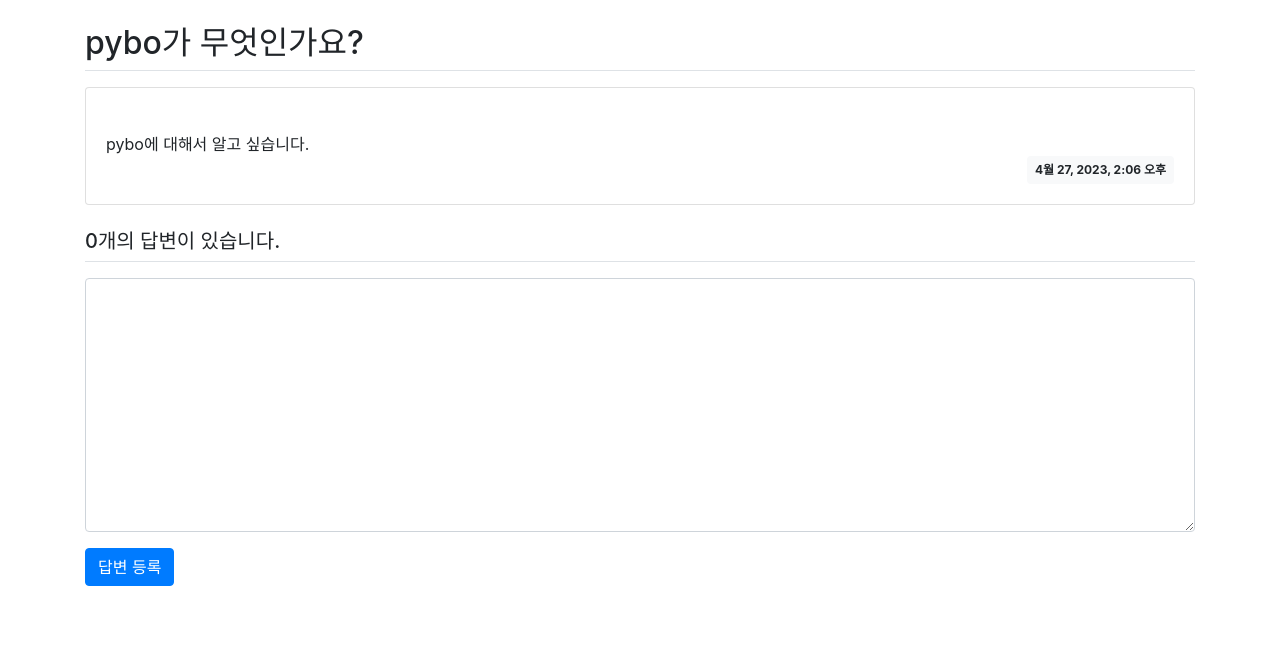
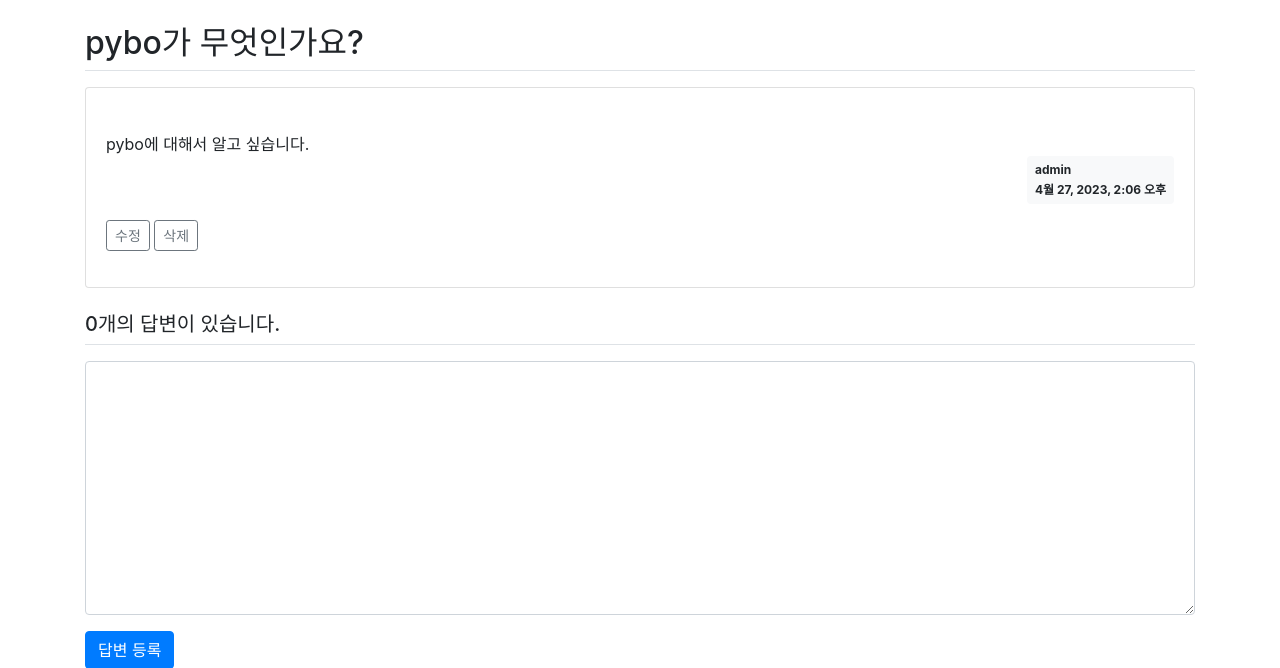
Before and after one commit to karl27hg/django_pybo, a Django app: page /pybo/answer/create/1/ in a window 1280 px wide. Shown: the part 57-725 px from the top of the page. Run offline with Django 3.2, Linux system fonts and the light colour scheme; a user stored in the database is signed in; data comes from the database, SQL or seed files in the repository; both versions use the stored data as it was after the commit; some libraries are stand-ins or nearby versions.

Commit message:
add datetime

```diff
--- a/pybo/models.py
+++ b/pybo/models.py
@@ -5,6 +5,7 @@ from django.contrib.auth.models import User
 
 class Question(models.Model):
     author = models.ForeignKey(User, on_delete=models.CASCADE)
+    modify_date = models.DateTimeField(null=True, blank=True)
     subject = models.CharField(max_length=200)
     content = models.TextField()
     create_date = models.DateTimeField()
@@ -14,6 +15,7 @@ class Question(models.Model):
 
 class Answer(models.Model):
     author = models.ForeignKey(User, on_delete=models.CASCADE)
+    modify_date = models.DateTimeField(null=True, blank=True)
     question = models.ForeignKey(Question, on_delete=models.CASCADE)
     content = models.TextField()
     create_date = models.DateTimeField()
--- a/pybo/urls.py
+++ b/pybo/urls.py
@@ -7,5 +7,9 @@ urlpatterns = [
     path('', views.index, name='index'),
     path('<int:question_id>/', views.detail, name='detail'),
     path('answer/create/<int:question_id>/', views.answer_create, name='answer_create'),
-    path('question/create/', views.question_create, name='question_create')
+    path('question/create/', views.question_create, name='question_create'),
+    path('question/modify/<int:question_id>/', views.question_modify, name='question_modify'),
+    path('question/delete/<int:question_id>/', views.question_delete, name='question_delete'),
+    path('answer/modify/<int:answer_id>/', views.answer_modify, name='answer_modify'),
+    path('answer/delete/<int:answer_id>/', views.answer_delete, name='answer_delete'),
 ]
--- a/pybo/views.py
+++ b/pybo/views.py
@@ -1,10 +1,11 @@
 from django.shortcuts import render, get_object_or_404, redirect
 from django.http import HttpResponse
-from .models import Question
+from .models import Question, Answer
 from django.utils import timezone
 from .forms import QuestionForm, AnswerForm
 from django.core.paginator import Paginator
 from django.contrib.auth.decorators import login_required
+from django.contrib import messages
 
 # Create your views here.
 
@@ -63,3 +64,65 @@ def question_create(request):
         form = QuestionForm()
     context = {'form': form}
     return render(request, 'pybo/question_form.html', context)
+
+@login_required(login_url='common:login')
+def question_modify(request, question_id):
+    """pybo 질문 수정"""
+    question = get_object_or_404(Question, pk=question_id)
+    if request.user != question.author:
+        messages.error(request, '수정권한이 없습니다')
+        return redirect('pybo:detail', question_id=question.id)
+
+    if request.method == "POST":
+        form = QuestionForm(request.POST, instance=question)
+        if form.is_valid():
+            question = form.save(commit=False)
+            question.author = request.user
+            question.modify_date = timezone.now()
+            question.save()
+            return redirect('pybo:detail', question_id=question.id)
+    else:
+        form = QuestionForm(instance=question)
+    context = {'form': form}
+    return render(request, 'pybo/question_form.html', context)
+
+@login_required(login_url="common:login")
+def question_delete(request, question_id):
+    """pybo 질문 삭제"""
+    question = get_object_or_404(Question, pk=question_id)
+    if request.user != question.author:
+        messages.error(request, '삭제권한이 없습니다')
+        return redirect('pybo:detail', question_id=question.id)
+    question.delete()
+    return redirect('pybo:index')
+
+@login_required(login_url="common:login")
+def answer_modify(request, answer_id):
+    """pybo 답변 수정"""
+    answer = get_object_or_404(Answer, pk=answer_id)
+    if request.user != answer.author:
+        messages.error(request, '수정권한이 없습니다')
+        return redirect('pybo:detail', question_id=answer.question.id)
+
+    if request.method == "POST":
+        form = AnswerForm(request.POST, instance=answer)
+        if form.is_valid():
+            answer = form.save(commit=False)
+            answer.author = request.user
+            answer.modify_date = timezone.now()
+            answer.save()
+            return redirect('pybo:detail', question_id=answer.question.id)
+    else:
+        form = AnswerForm(instance=answer)
+    context = {'answer': answer, 'form': form}
+    return render(request, 'pybo/answer_form.html', context)
+
+@login_required(login_url="common:login")
+def answer_delete(request, answer_id):
+    """pybo 답변 삭제"""
+    answer = get_object_or_404(Answer, pk=answer_id)
+    if request.user != answer.author:
+        messages.error(request, '삭제권한이 없습니다')
+    else:
+        answer.delete()
+    return redirect('pybo:detail', question_id=answer.question.id)
--- a/templates/base.html
+++ b/templates/base.html
@@ -21,5 +21,9 @@
         <script src="{% static 'jquery-3.6.4.min.js' %}"></script>
         <!-- Bootstrap js -->
         <script src="{% static 'bootstrap.min.js' %}"></script>
+        <!-- 자바스크립트 start -->
+        {% block script %}
+        {% endblock script %}
+        <!-- 자바스크립트 end -->
     </body>
 </html>
--- a/templates/pybo/question_detail.html
+++ b/templates/pybo/question_detail.html
@@ -8,10 +8,25 @@
                 {{ question.content }}
             </div>
             <div class="d-flex justify-content-end">
-                <div class="badge badge-light p-2">
-                    {{ question.create_date }}
+                {% if question.modify_date %}
+                <div class="badge badge-light p-2 text-left mx-3">
+                    <div class="badge badge-light p-2 text-left mx-3">
+                        <div class="mb-2">modified at</div>
+                        <div>{{ question.modify_date }}</div>
+                    </div>
+                </div>
+                {% endif %}
+                <div class="badge badge-light p-2 text-left">
+                    <div class="mb-2">{{ question.author.username }}</div>
+                    <div>{{ question.create_date }}</div>
                 </div>
             </div>
+            {% if request.user == question.author %}
+            <div class="my-3">
+                <a href="{% url 'pybo:question_modify' question.id %}" class="btn btn-sm btn-outline-secondary">수정</a>
+                <a href="#" class="delete btn btn-sm btn-outline-secondary" data-uri="{% url 'pybo:question_delete' question.id %}">삭제</a>
+            </div>
+            {% endif %}
         </div>
     </div>
     <h5 class="border-bottom my-3 py-2">
@@ -22,11 +37,26 @@
         <div class="card-text" style="white-space: pre-line;">
             {{ answer.content }}
         </div>
-        <div class="d-flex justifiy-content-end">
-            <div class="badge badge-light p-2">
-                {{ answer.create_date }}
+        <div class="d-flex justify-content-end">
+            {% if answer.modify_date %}
+            <div class="badge badge-light p-2 text-left mx-3">
+                <div class="badge badge-light p-2 text-left mx-3">
+                    <div class="mb-2">modified at</div>
+                    <div>{{ answer.modify_date }}</div>
+                </div>
+            </div>
+            {% endif %}
+            <div class="badge badge-light p-2 text-left">
+                <div class="mb-2">{{ answer.author.username }}</div>
+                <div>{{ answer.create_date }}</div>
             </div>
         </div>
+        {% if request.user == answer.author %}
+        <div class="my-3">
+            <a href="{% url 'pybo:answer_modify' answer.id %}" class="btn btn-sm btn-outline-secondary">수정</a>
+            <a href="#" class="delete btn btn-sm btn-outline-secondary" data-uri="{% url 'pybo:answer_delete' answer.id %}">삭제</a>
+        </div>
+        {% endif %}
     </div>
     {% endfor %}
     <form action="{% url 'pybo:answer_create' question.id %}" method="post" class="my-3">
@@ -50,3 +80,14 @@
     </form>
 </div>
 {% endblock content %}
+{% block script %}
+<script type="text/javascript">
+    $(document).ready(function(){
+        $(".delete").on("click", function() {
+            if(confirm("정말로 삭제하시겠습니까?")) {
+                location.href = $(this).data('uri');
+            }
+        });
+    });
+</script>
+{% endblock script %}
```
Also changed, not shown: templates/pybo/answer_form.html (added, +15 -0 lines), templates/pybo/question_list.html (+6 -4 lines), db.sqlite3, pybo/migrations/0004_auto_20230509_1335.py (added).
